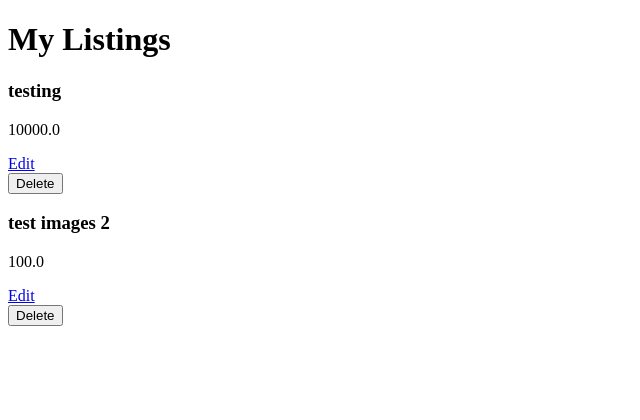
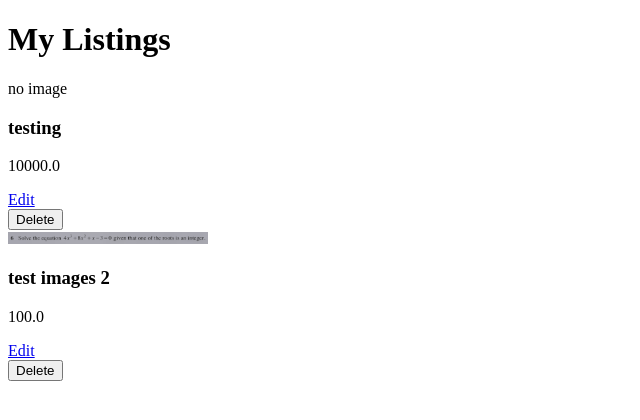
Before and after one commit to KevinZhang1106/13DTP, a Flask app: page /my-listing in a window 1280 px wide. Shown: the part 26-446 px from the top of the page, without its empty margins (0-640 px from the left). Run offline with Flask 3, Linux system fonts and the light colour scheme; a user stored in the database is signed in.

Commit message:
can now add images to listings

```diff
--- a/app.py
+++ b/app.py
@@ -5,13 +5,27 @@ from dotenv import load_dotenv
 from flask_login import LoginManager, UserMixin, login_user, logout_user, login_required, current_user
 from authlib.integrations.flask_client import OAuth
 import os
+from werkzeug.utils import secure_filename
+from datetime import datetime, timezone
+
 
 load_dotenv()
+
 
 app = Flask(__name__)
 app.config["SQLALCHEMY_DATABASE_URI"] = "sqlite:///marketplace.db"
 
+UPLOAD_FOLDER = os.path.join("static", "uploads")
+ALLOWED_EXTENSIONS = {"png", "jpg", "jpeg", "gif", "webp"}
+app.config["UPLOAD_FOLDER"] = UPLOAD_FOLDER
+
+
+def allowed_file(filename):
+    return "." in filename and filename.rsplit(".", 1)[1].lower() in ALLOWED_EXTENSIONS
+
+
 db = SQLAlchemy(app)
+
 
 app.secret_key = os.getenv("SECRET_KEY")
 login_manager = LoginManager(app)
@@ -65,12 +79,21 @@ def create_listing():
         description = request.form.get("description")
         price = request.form.get("price")
         location = request.form.get("location")
+        image = request.files.get("image")
+
+        image_filename = None
+        if image and allowed_file(image.filename):
+            filename = secure_filename(image.filename)
+            timestamp = datetime.now(timezone.utc).strftime("%Y%m%d%H%M%S")
+            image_filename = f"{timestamp}_{filename}"
+            image.save(os.path.join(app.config["UPLOAD_FOLDER"], image_filename))
 
         listing = Listing(
             title=title,
             description=description,
             price=float(price),
             location=location,
+            image_filename=image_filename,
             user_id=current_user.id
         )
         db.session.add(listing)
@@ -93,6 +116,13 @@ def edit_listing(listing_id):
         listing.description = request.form.get("description")
         listing.price = float(request.form.get("price"))
         listing.location = request.form.get("location")
+
+        image = request.files.get("image")
+        if image and allowed_file(image.filename):
+            filename = secure_filename(image.filename)
+            timestamp = datetime.now(timezone.utc).strftime("%Y%m%d%H%M%S")
+            listing.image_filename = f"{timestamp}_{filename}"
+            image.save(os.path.join(app.config["UPLOAD_FOLDER"], listing.image_filename))
 
         db.session.commit()
         return redirect(url_for('my_listing'))
--- a/templates/create_listing.html
+++ b/templates/create_listing.html
@@ -17,6 +17,9 @@
     <label>Location</label>
     <input type="text" name="location" required>
 
+    <label>Image</label>
+    <input type="file" name="image" accept="image/*">
+
     <button type="submit">Post Listing</button>
 </form>
 {% endblock %}
--- a/templates/edit_listing.html
+++ b/templates/edit_listing.html
@@ -17,6 +17,9 @@
     <label>Location</label>
     <input type="text" name="location" value="{{ listing.location }}" required>
 
+    <label>Replace Image</label>
+    <input type="file" name="image" accept="image/*">
+
     <button type="submit">Save changes</button>
 </form>
 {% endblock %}
--- a/templates/home.html
+++ b/templates/home.html
@@ -7,6 +7,11 @@
 {% if listings %}
     {% for listing in listings %}
         <div>
+            {% if listing.image_filename %}
+                <img src="{{ url_for('static', filename='uploads/' ~ listing.image_filename)}}" width="200">
+            {% else %}
+                <p>no image</p>
+            {% endif %}
             <h3>{{ listing.title }}</h3>
             <p>${{ listing.price }}</p>
             <p>{{ listing.location }}</p>
--- a/templates/my_listing.html
+++ b/templates/my_listing.html
@@ -6,6 +6,11 @@
 
 {% for listing in listings %}
     <div>
+        {% if listing.image_filename %}
+            <img src="{{ url_for('static', filename='uploads/' ~ listing.image_filename)}}" width="200">
+        {% else %}
+            <p>no image</p>
+        {% endif %}
         <h3>{{ listing.title }}</h3>
         <p>{{ listing.price }}</p>
         <a href="{{ url_for('edit_listing', listing_id=listing.id) }}">Edit</a>
```
Also changed, not shown: instance/marketplace.db, static/uploads/20260525100211_Yone.webp (added), static/uploads/20260525100734_Yone.webp (added), static/uploads/20260525100855_Aatrox.webp (added), static/uploads/20260525101007_Yone.webp (added), static/uploads/20260525101049_43.229.65.1.png (added), static/uploads/20260525101120_image_2026-02-19_135716360.png (added), 1 other file.
